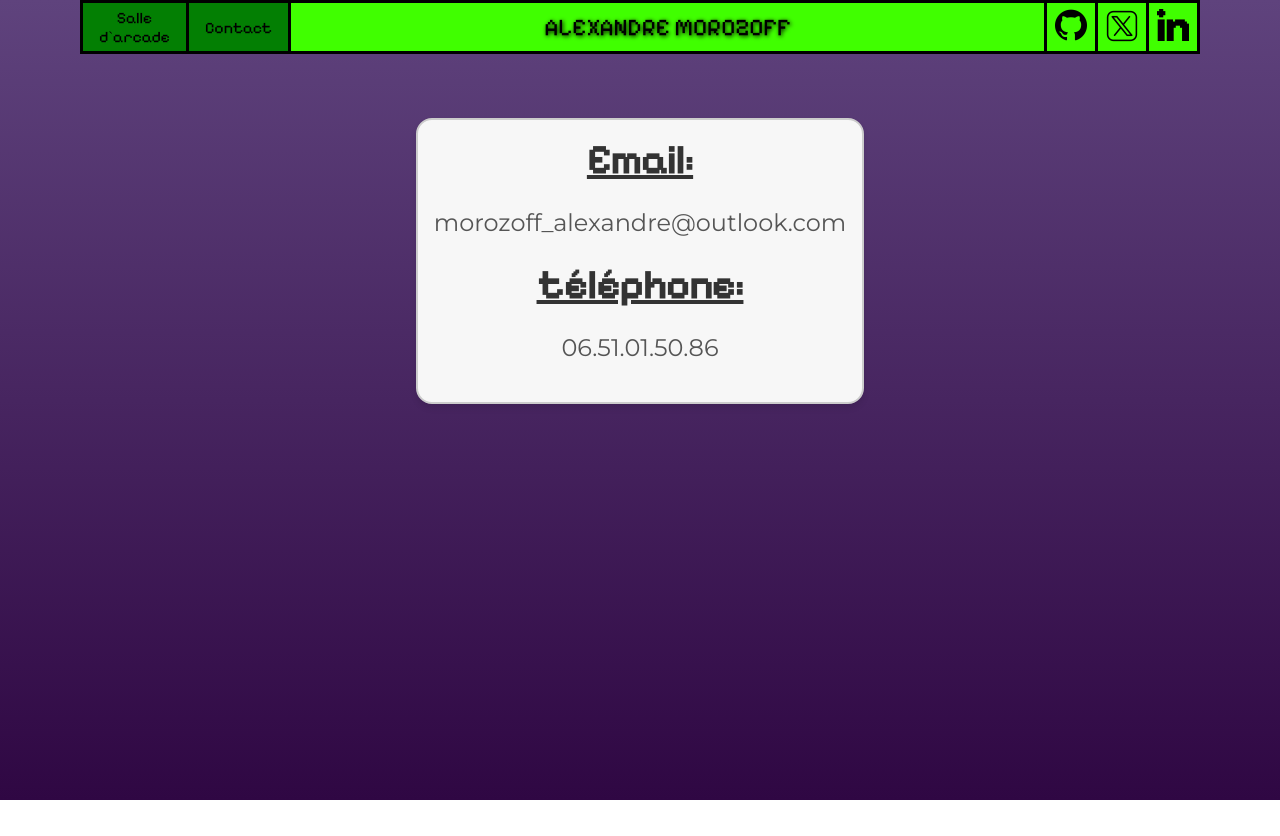
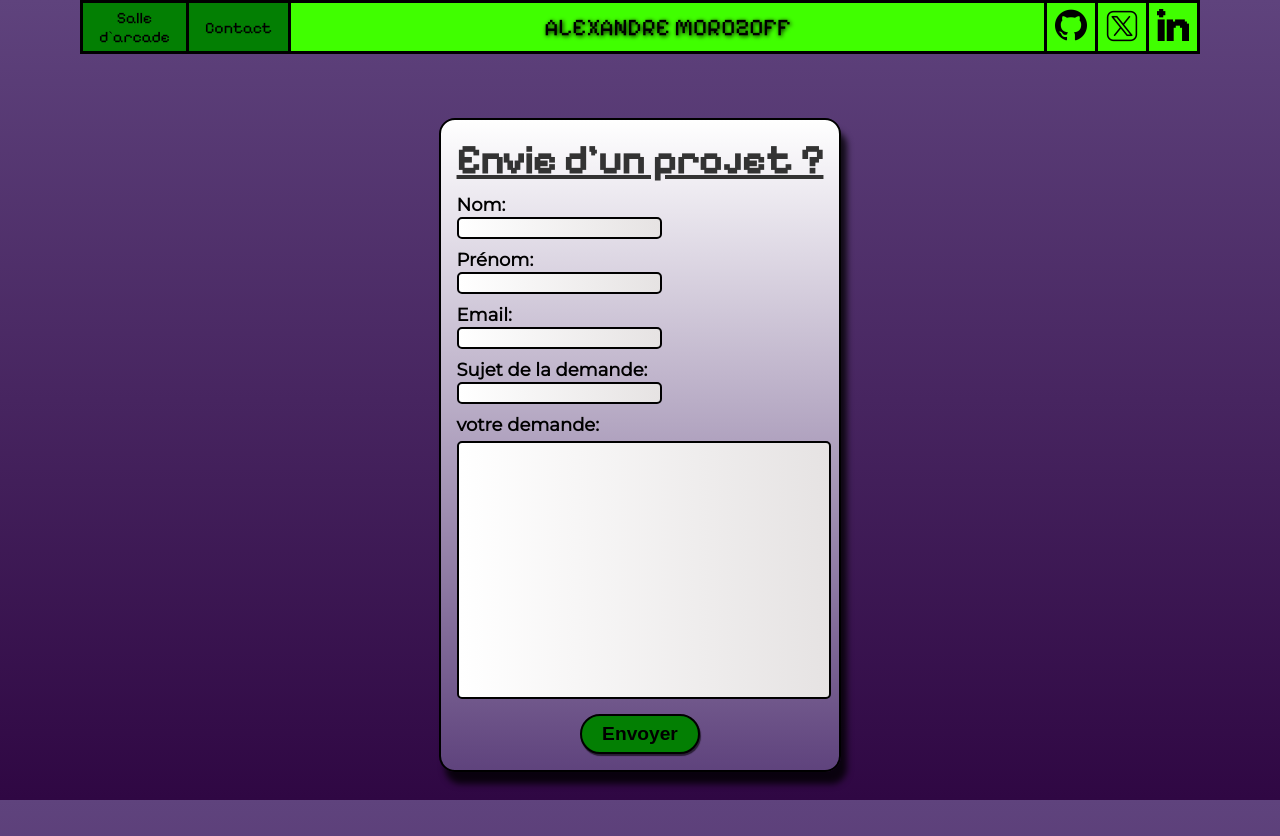
Before and after one commit to Milkliz0rd/Portfolio, a React (Vite) app in the folder my-portfolio/: page /about in a window 1280 px wide. Before the commit the page ends 800 px from the top, so only its background shows below. Built offline with nearby package versions, Linux system fonts and the light colour scheme.

Commit message:
Bring cv on public folder/ Form css has complete / --p on mixin bull has removed

```diff
--- a/my-portfolio/src/Components/CV/CV.jsx
+++ b/my-portfolio/src/Components/CV/CV.jsx
@@ -5,7 +5,7 @@ const CV = () => {
     <div className="cv">
       <h2 className="cv__title">Mon cv:</h2>
       <a
-        href="https://drive.google.com/uc?export=download&id=1ngtPEaUWjD0raJZFQlneLKWsI0mwrenj"
+        href="/Files/CV_Alternance Alexandre_Morozoff_dev_FullStack.pdf"
         download={'Alexandre_Morozoff_CV'}
       >
         <img
--- a/my-portfolio/src/Components/Infos/Infos.jsx
+++ b/my-portfolio/src/Components/Infos/Infos.jsx
@@ -1,10 +1,125 @@
+import { useState } from 'react'
+
 const Infos = () => {
+  const [formData, setFormData] = useState({
+    nom: '',
+    prenom: '',
+    email: '',
+    sujet: '',
+    text: '',
+  })
+
+  const [sendingMessage, setSendingMessage] = useState(false)
+
+  const handleChange = (e) => {
+    // On récupère l'événement déclenché par la saisie dans un champ du formulaire
+    const { name, value } = e.target
+    // 'name' correspond à l'attribut name de l'input (ex: "email")
+    // 'value' correspond à ce que l'utilisateur a tapé
+    setFormData((prevData) => ({
+      // On garde les anciennes valeurs de formData
+      ...prevData,
+      // On met à jour uniquement la propriété correspondant au champ modifié
+      // Par exemple : si name = "email", alors on fait email: "valeur tapée"
+      [name]: value, // Ici, on fait de la notation dynamique d'objet en JS
+    }))
+  }
+
+  const handleSubmit = (e) => {
+    e.preventDefault()
+    console.log(formData)
+    setFormData({
+      nom: '',
+      prenom: '',
+      email: '',
+      sujet: '',
+      text: '',
+    })
+    setSendingMessage(true)
+    setTimeout(() => {
+      setSendingMessage(false)
+    }, 5000)
+  }
+
   return (
     <div className="contact-box">
-      <h2 className="contact-box__title">Email:</h2>
-      <p className="contact-box__p">morozoff_alexandre@outlook.com</p>
-      <h2 className="contact-box__title">téléphone:</h2>
-      <p className="contact-box__p">06.51.01.50.86</p>
+      <h2 className="contact-box__title">Envie d'un projet ?</h2>
+      <form onSubmit={handleSubmit} className="contact-box__form">
+        <label htmlFor="nom" className="contact-box__form--label">
+          Nom:
+          <br />
+          <input
+            id="nom"
+            name="nom"
+            type="text"
+            className="contact-box__form--input"
+            value={formData.nom}
+            onChange={handleChange}
+            required
+          />
+        </label>
+        <label htmlFor="prenom" className="contact-box__form--label">
+          Prénom:
+          <br />
+          <input
+            id="prenom"
+            name="prenom"
+            type="text"
+            className="contact-box__form--input"
+            value={formData.prenom}
+            onChange={handleChange}
+            required
+          />
+        </label>
+        <label htmlFor="email" className="contact-box__form--label">
+          Email:
+          <br />
+          <input
+            id="email"
+            name="email"
+            type="email"
+            className="contact-box__form--input"
+            value={formData.email}
+            onChange={handleChange}
+            required
+          />
+        </label>
+        <label htmlFor="sujet" className="contact-box__form--label">
+          Sujet de la demande:
+          <br />
+          <input
+            id="email"
+            name="sujet"
+            type="text"
+            className="contact-box__form--input"
+            value={formData.sujet}
+            onChange={handleChange}
+            required
+          />
+        </label>
+        <label htmlFor="text" className="contact-box__form--label">
+          votre demande:
+          <br />
+          <textarea
+            id="text"
+            name="text"
+            className="contact-box__form--text"
+            value={formData.text}
+            onChange={handleChange}
+            required
+          ></textarea>
+        </label>
+        <button type="submit" className="contact-box__form--button">
+          Envoyer
+        </button>
+        <div
+          className={`contact-box__message ${sendingMessage ? 'visible' : ''}`}
+        >
+          <p className="contact-box__message--success">
+            Merci pour votre message, j'y répondrais dans les plus bref délais.
+          </p>
+        </div>
+      </form>
     </div>
   )
 }
--- a/my-portfolio/src/Styles/Colors/Colors.scss
+++ b/my-portfolio/src/Styles/Colors/Colors.scss
@@ -9,3 +9,4 @@ $border-box: #ccc;
 $black: #000000;
 $black-grey: #333;
 $grey: #555;
+$gradient-grey: #e6e3e3;
--- a/my-portfolio/src/Styles/Components/Infos/Infos.scss
+++ b/my-portfolio/src/Styles/Components/Infos/Infos.scss
@@ -5,8 +5,11 @@
 .contact-box {
   display: flex;
   flex-direction: column;
-  align-items: center;
   @include Main.bulle;
+  background: linear-gradient(Colors.$white, Colors.$violet);
+  border: solid 2px Colors.$black;
+  box-shadow: 6px 12px 6px rgba(Colors.$black, $alpha: 0.8);
+
   &__title {
     color: Colors.$black-grey;
     font-size: 2.5em;
@@ -14,6 +17,93 @@
     text-decoration: underline;
     @include Main.responsive-phone {
       font-size: 1.5em;
+    }
+  }
+  &__form {
+    margin-top: 10px;
+    display: flex;
+    flex-direction: column;
+    gap: 10px;
+    font-family: Fonts.$font-2;
+    color: Colors.$black;
+    &--label {
+      font-weight: bold;
+      font-size: large;
+    }
+    &--input {
+      margin: auto;
+      background: linear-gradient(90deg, Colors.$white, Colors.$gradient-grey);
+      font-weight: 700;
+      border: Colors.$black 2px solid;
+      font-family: Fonts.$font-2;
+      border-radius: 5px;
+      text-align: center;
+    }
+    &--text {
+      margin-top: 5px;
+      width: 100%;
+      height: 250px;
+      font-weight: 700;
+      font-family: Fonts.$font-2;
+      background: linear-gradient(90deg, Colors.$white, Colors.$gradient-grey);
+      border: Colors.$black 2px solid;
+      border-radius: 5px;
+      resize: none;
+    }
+    &--input,
+    &--text {
+      &:focus {
+        outline: none;
+        box-shadow: 0 0 3px rgba(Colors.$toxic-green, $alpha: 0.1);
+        border-color: Colors.$toxic-green;
+      }
+    }
+    &--button {
+      border-radius: 20px;
+      font-size: larger;
+      font-weight: bold;
+      cursor: pointer;
+      border: Colors.$black solid 2px;
+      width: 120px;
+      height: 40px;
+      align-self: center;
+      background-color: Colors.$closed-green;
+      box-shadow: 1px 2px 1px rgba(Colors.$black, $alpha: 0.6);
+      transition: 0.3s ease-in-out;
+      @include Main.responsive-phone {
+        width: 100%;
+        font-size: 1em;
+      }
+      &:active {
+        transform: scale(0.97);
+        box-shadow: none;
+      }
+      &:hover {
+        background-color: Colors.$toxic-green;
+      }
+    }
+  }
+  &__message {
+    position: absolute;
+    pointer-events: none;
+    opacity: 0;
+    transition: opacity 1.3s ease-in-out;
+    background-color: Colors.$toxic-green;
+    box-shadow: 6px 4px 6px Colors.$black;
+    border: Colors.$black 2px solid;
+    border-radius: 15px;
+    padding: 10px;
+    text-align: center;
+    top: 50%;
+    left: 50%;
+    transform: translate(-50%, -50%);
+    &--success {
+      font-weight: 700;
+      font-size: large;
+    }
+    &.visible {
+      opacity: 1;
+      pointer-events: auto;
     }
   }
   &__p {
--- a/my-portfolio/src/Styles/Main.scss
+++ b/my-portfolio/src/Styles/Main.scss
@@ -12,10 +12,6 @@
   max-width: 100vw;
   border-radius: 1em;
   margin: 4em;
-  &--p {
-    color: Colors.$black-grey;
-    font-size: 1.5em;
-  }
 }
 @mixin lights-open {
   background: Colors.$toxic-green;
```
Also changed, not shown: 1 other file (tests, documents, lock files or other folders).
